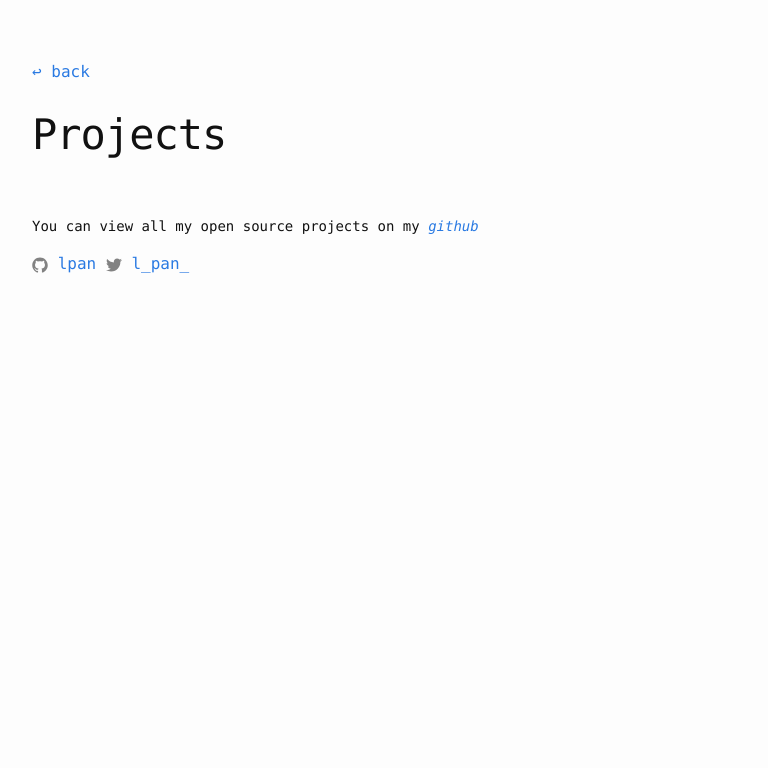
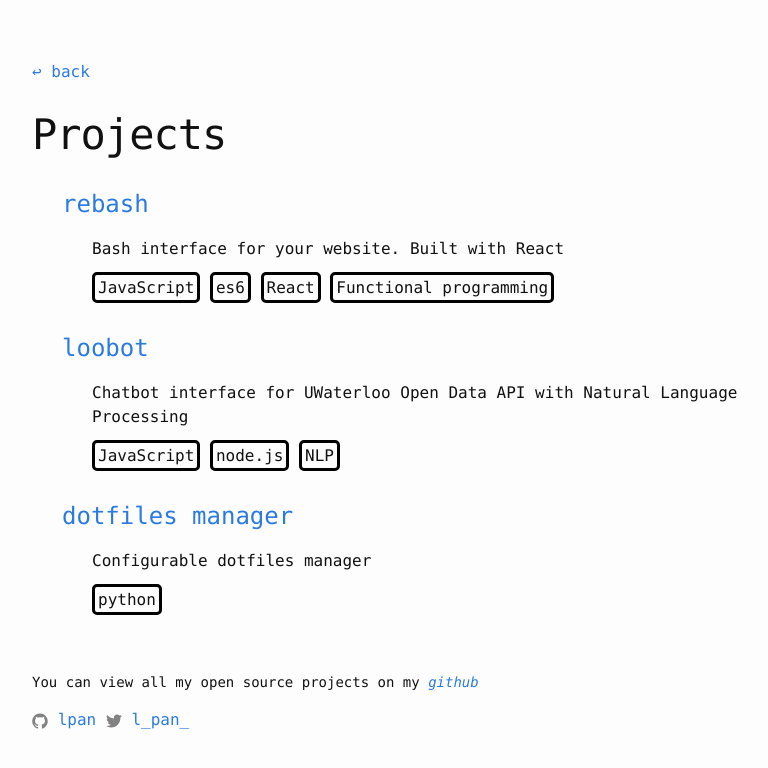
Before and after one commit to lpan/lpan.github.io, a Jekyll site: the page built from projects.html, in a window 1280 px wide. Shown: the top 768 px of the page, without its empty margins (238-1006 px from the left). Built offline with Jekyll 4.4.1, drawn with Linux system fonts in a browser that asks for light colours.

Commit message:
add projects page :tada:

```diff
--- a/_data/projects.yml
+++ b/_data/projects.yml
@@ -0,0 +1,22 @@
+- name: "rebash"
+  description: "Bash interface for your website. Built with React"
+  link: "https://github.com/lpan/rebash"
+  tags:
+    - "JavaScript"
+    - "es6"
+    - "React"
+    - "Functional programming"
+
+- name: "loobot"
+  description: "Chatbot interface for UWaterloo Open Data API with Natural Language Processing"
+  link: "https://github.com/lpan/loobot"
+  tags:
+    - "JavaScript"
+    - "node.js"
+    - "NLP"
+
+- name: "dotfiles manager"
+  description: "Configurable dotfiles manager"
+  link: "https://github.com/lpan/dotfiles"
+  tags:
+    - "python"
--- /dev/null
+++ b/_sass/_projects.scss
@@ -0,0 +1,16 @@
+.projects {
+  margin-left: $spacing-unit;
+}
+
+.project-wrapper {
+  .project-content {
+    margin-left: $spacing-unit;
+    margin-bottom: $spacing-unit;
+
+    span {
+      padding: 3px;
+      border: medium solid black;
+      border-radius: 5px;
+    }
+  }
+}
--- a/css/main.scss
+++ b/css/main.scss
@@ -55,5 +55,6 @@ $on-laptop:        800px;
   "base",
   "layout",
   "syntax-highlighting",
-  "resume"
+  "resume",
+  "projects"
 ;
--- a/projects.html
+++ b/projects.html
@@ -3,3 +3,29 @@ layout: page
 title: Projects
 permalink: /projects/
 ---
+
+<div class="projects">
+
+  {% for project in site.data.projects %}
+
+    <div class="project-wrapper">
+
+      <h1><a href="{{ project.link }}" target="_blank">{{ project.name }}</a></h1>
+
+      <div class="project-content">
+
+        <p>{{ project.description }}</p>
+
+        {% for tag in project.tags %}
+
+          <span>{{ tag }}</span>
+
+        {% endfor %}
+
+      </div>
+
+    </div>
+
+  {% endfor %}
+
+</div>
```
